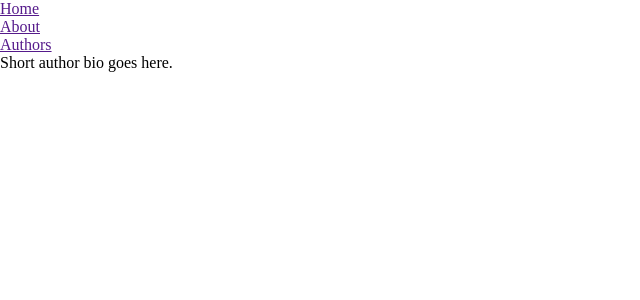
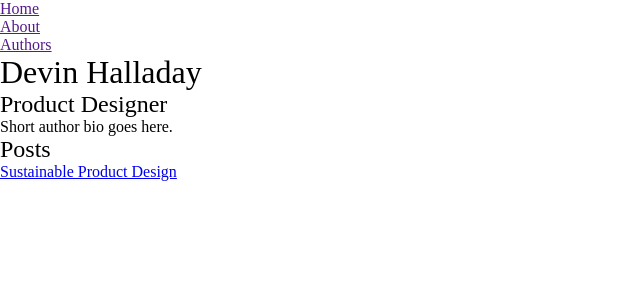
Before and after one commit to gd314-sgd/publication, a Jekyll site: the page built from _authors/devin.md, in a window 1280 px wide. Shown: the top 300 px of the page, without its empty margins (0-640 px from the left). Built offline with Jekyll 4.4.1, drawn with Linux system fonts in a browser that asks for light colours.

Commit message:
Working on authors and entries

```diff
--- a/_config.yml
+++ b/_config.yml
@@ -9,6 +9,8 @@ markdown: kramdown
 plugins:
   - jekyll-feed
 
+permalink: pretty
+
 sass:
     sass_dir: assets/css
 
@@ -18,7 +20,19 @@ defaults:
       path: "" # an empty string here means all files in the project
     values:
       layout: "default"
+  -
+    scope:
+      path: "_authors" # an empty string here means all files in the project
+    values:
+      layout: "author"
+  -
+    scope:
+      path: "_entries" # an empty string here means all files in the project
+    values:
+      layout: "entry"
 
 collections:
   authors:
     output: true
+  entries:
+    output: true
--- /dev/null
+++ b/_entries/sustainable-product-design.md
@@ -0,0 +1,5 @@
+---
+title: Sustainable Product Design
+author: devin
+---
+This is my article
--- /dev/null
+++ b/_layouts/author.html
@@ -0,0 +1,16 @@
+---
+layout: default
+---
+
+<h1>{{ page.name }}</h1>
+<h2>{{ page.specialization }}</h2>
+
+{{ content }}
+
+<h2>Posts</h2>
+<ul>
+  {% assign filtered_entries = site.entries | where: 'author', page.short_name %}
+  {% for entry in filtered_entries %}
+  <li><a href="{{ entry.url }}">{{ entry.title }}</a></li>
+  {% endfor %}
+</ul>
--- a/_layouts/default.html
+++ b/_layouts/default.html
@@ -8,8 +8,6 @@
   <body>
     {% include navigation.html %}
 
-    <h1>{{ page.title }}</h1>
-
     <main>
       {{ content }}
     </main>
--- /dev/null
+++ b/_layouts/entry.html
@@ -0,0 +1,3 @@
+---
+layout: default
+---
```
Also changed, not shown: about.md (+0 -1 lines), authors.html (added, +9 -0 lines), _authors/devin.md (renamed from authors/devin.md).
